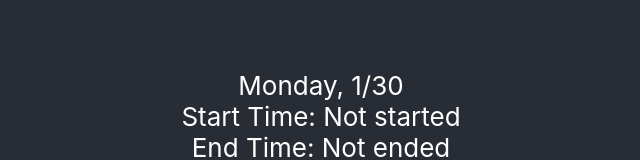
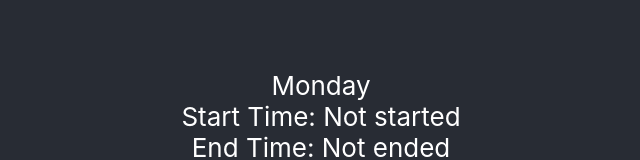
Before and after one commit to kyletucci/Time-Clock-Project, a React (Create React App) app in the folder time-clock-project/: page / in a window 1280 px wide. Shown: the part 422-582 px from the top of the page, without its empty margins (319-959 px from the left). Built offline with nearby package versions, Linux system fonts and the light colour scheme.

Commit message:
Prepping to add localStorage for persistence through reloads

```diff
--- a/time-clock-project/src/App.js
+++ b/time-clock-project/src/App.js
@@ -1,22 +1,32 @@
-import React, { useState, useEffect} from 'react';
+import React, { useState, useEffect } from 'react';
 import './App.css';
 import TimeClock from './components/TimeClock'
 
 function App() {
   const [currentTime, setCurrentTime] = useState(new Date());
+  const [startTime, setStartTime] = useState("")
+  const [endTime, setEndTime] = useState("");
 
   useEffect(() => {
     const intervalId = setInterval(() => {
       setCurrentTime(new Date());
     }, 1000);
     return () => clearInterval(intervalId);
-  }, []);
+  }, [startTime, endTime]);
+
+  const handleStartClick = () => {
+    setStartTime(currentTime)
+  };
+
+  const handleEndClick = () => {
+    setEndTime(currentTime)
+  };
 
   return (
     <div className="App">
       <div className='time-clock--container'>
         <div className='time-clock--current'>Current Time: {currentTime.toLocaleTimeString()}</div>
-        <TimeClock currentTime={currentTime}/>
+        <TimeClock startTime={startTime} endTime={endTime} handleStartClick={handleStartClick} handleEndClick={handleEndClick} currentTime={currentTime}/>
       </div>
     </div>
   );
--- a/time-clock-project/src/components/TimeClock.js
+++ b/time-clock-project/src/components/TimeClock.js
@@ -1,19 +1,10 @@
-import React, { useState } from 'react';
+import React from 'react';
 
-const TimeClock = ({ currentTime }) => {
-  const [startTime, setStartTime] = useState(null);
-  const [endTime, setEndTime] = useState(null);
-  const [dayOfWeek, setDayOfWeek] = useState(currentTime)
+const TimeClock = ({ currentTime, startTime, endTime, handleStartClick, handleEndClick }) => {
+
+  const dayOfWeek = currentTime
   // Options for dayOfWeek date strings
-  const options = { weekday: 'long', month: 'numeric', day: 'numeric' }
-
-  const handleStartClick = () => {
-    setStartTime(currentTime);
-  };
-
-  const handleEndClick = () => {
-    setEndTime(currentTime);
-  };
+  const options = { weekday: 'long' }
 
   let duration = null;
   if (startTime && endTime) {
```
